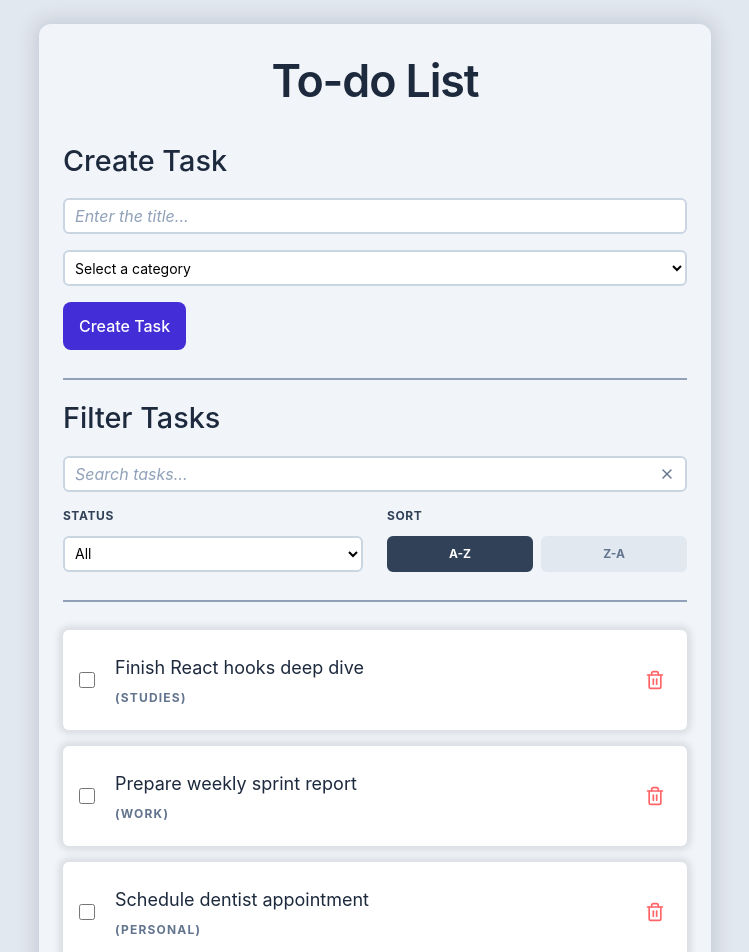
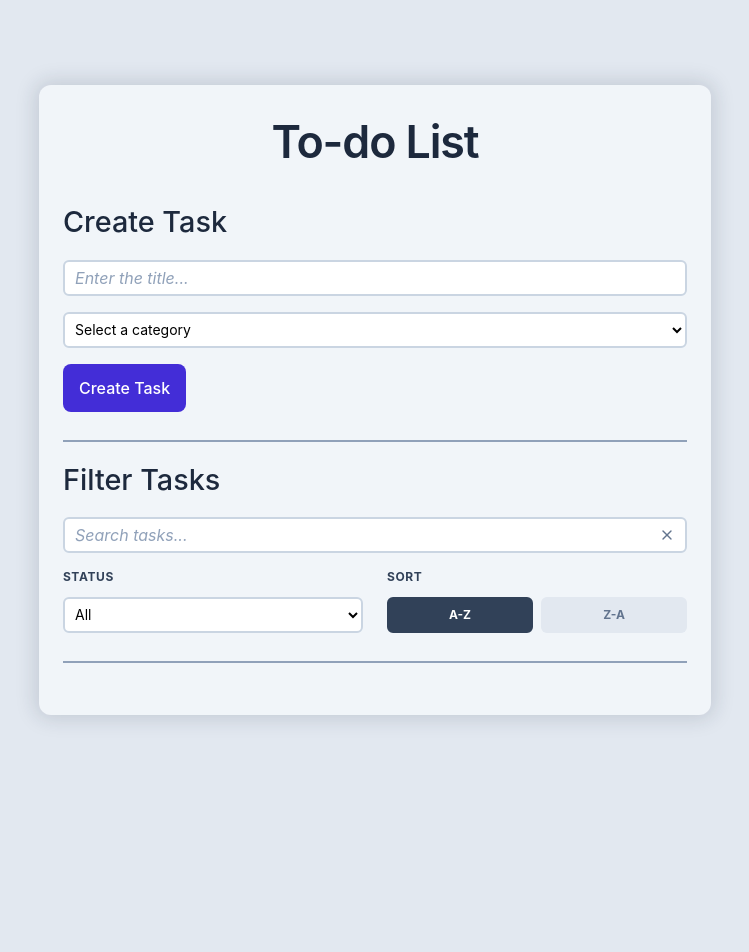
Before and after one commit to jeffvini/todo-list, a React (Vite) app: page / in a window 1280 px wide. Shown: the top 952 px of the page, without its empty margins (265-1014 px from the left). After the commit the page ends 800 px from the top, so only its background shows below. Built offline with nearby package versions, Linux system fonts and the light colour scheme.

Commit message:
feat(TaskList): implement task list rendering with TaskItem component

```diff
--- a/src/components/TaskList/index.tsx
+++ b/src/components/TaskList/index.tsx
@@ -1,15 +1,17 @@
+import type { TaskListProps } from '../../interfaces/TaskListProps';
+
 import { TaskItem } from './TaskItem';
 
-export function TaskList() {
+export function TaskList({ tasks }: TaskListProps) {
   return (
     <section aria-labelledby="my-tasks-title" className="mt-7">
       <h2 id="my-tasks-title" className="sr-only">
         My Tasks
       </h2>
       <ul id="task-list" aria-live="polite" className="flex flex-col gap-4">
-        <TaskItem title="Finish React hooks deep dive" category="Studies" />
-        <TaskItem title="Prepare weekly sprint report" category="Work" />
-        <TaskItem title="Schedule dentist appointment" category="Personal" />
+        {tasks.map((task) => (
+          <TaskItem key={task.id} title={task.title} category={task.category} />
+        ))}
       </ul>
     </section>
   );
```
